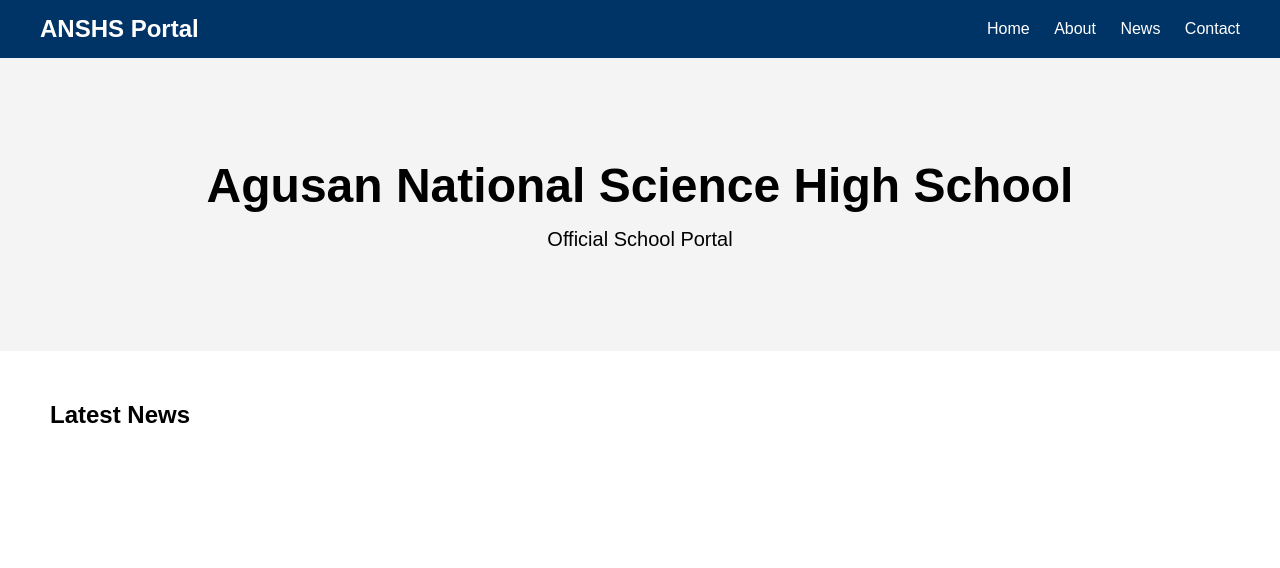
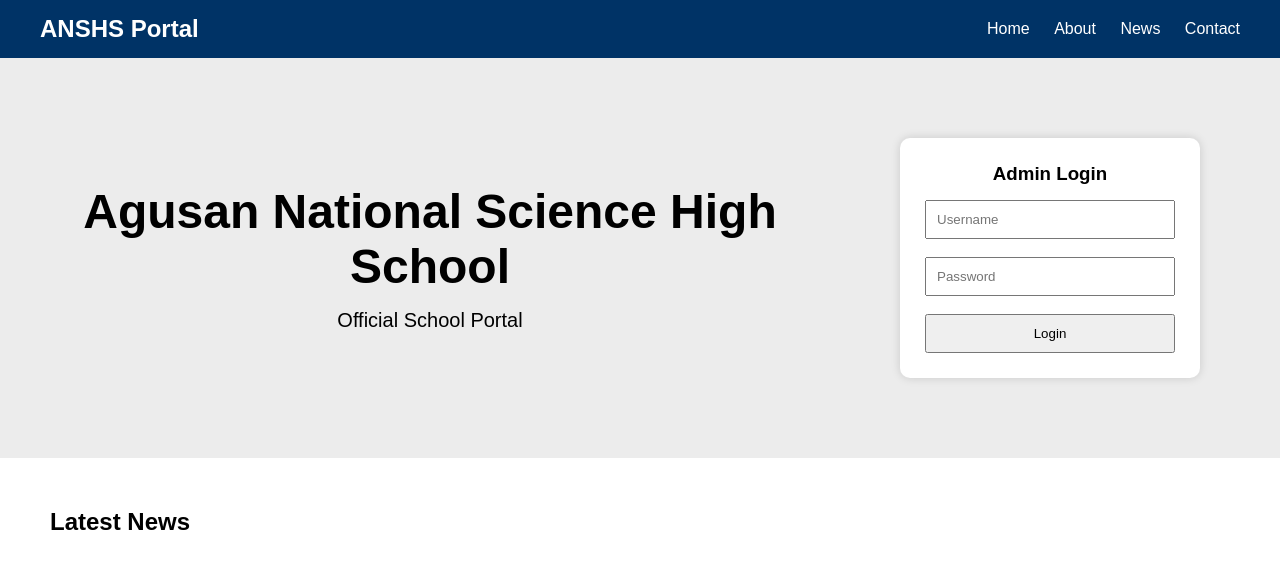
Before and after one commit to imzorin/anshs-portal, a website: page public/index.html in a window 1280 px wide. Drawn offline with Linux system fonts and the light colour scheme; no server answers.

Commit message:
Add admin login

```diff
--- a/public/index.html
+++ b/public/index.html
@@ -20,6 +20,8 @@
 
     <section class="hero">
 
+        <div class="hero-left">
+
             <h1>
                 Agusan National Science High School
             </h1>
@@ -27,6 +29,32 @@
             <p>
                 Official School Portal
             </p>
+
+        </div>
+
+        <div class="login-card">
+
+            <h3>Admin Login</h3>
+
+            <input
+                type="text"
+                id="username"
+                placeholder="Username">
+
+            <br><br>
+
+            <input
+                type="password"
+                id="password"
+                placeholder="Password">
+
+            <br><br>
+
+            <button onclick="login()">
+                Login
+            </button>
+
+        </div>
 
     </section>
 
@@ -61,6 +89,48 @@
 
             });
 
+        async function login() {
+
+            const username =
+                document.getElementById("username").value;
+
+            const password =
+                document.getElementById("password").value;
+
+            const response =
+                await fetch("/api/login", {
+
+                    method: "POST",
+
+                    headers: {
+                        "Content-Type": "application/json"
+                    },
+
+                    body: JSON.stringify({
+                        username,
+                        password
+                    })
+
+                });
+
+            const result =
+                await response.json();
+
+            if (result.success) {
+
+                window.location =
+                    "/admin.html";
+
+            } else {
+
+                alert(
+                    "Invalid Username or Password"
+                );
+
+            }
+
+        }
+
     </script>
 
 </body>
--- a/public/style.css
+++ b/public/style.css
@@ -46,3 +46,39 @@ nav a{
     padding:20px;
     margin-top:20px;
 }
+
+.hero{
+    display:flex;
+    justify-content:space-between;
+    align-items:center;
+    padding:80px;
+    background:#ececec;
+}
+
+.hero-left{
+    max-width:700px;
+}
+
+.login-card{
+    background:white;
+    padding:25px;
+    width:300px;
+    border-radius:10px;
+    box-shadow:0 0 10px rgba(0,0,0,.15);
+}
+
+.login-card h3{
+    margin-bottom:15px;
+}
+
+.login-card input{
+    width:100%;
+    padding:10px;
+    box-sizing:border-box;
+}
+
+.login-card button{
+    width:100%;
+    padding:10px;
+    cursor:pointer;
+}
```
Also changed, not shown: public/admin.html (added, +42 -0 lines), public/register.html (added, +68 -0 lines), public/students.html (added, +65 -0 lines). Lines whose indentation alone changed are shown as unchanged.
